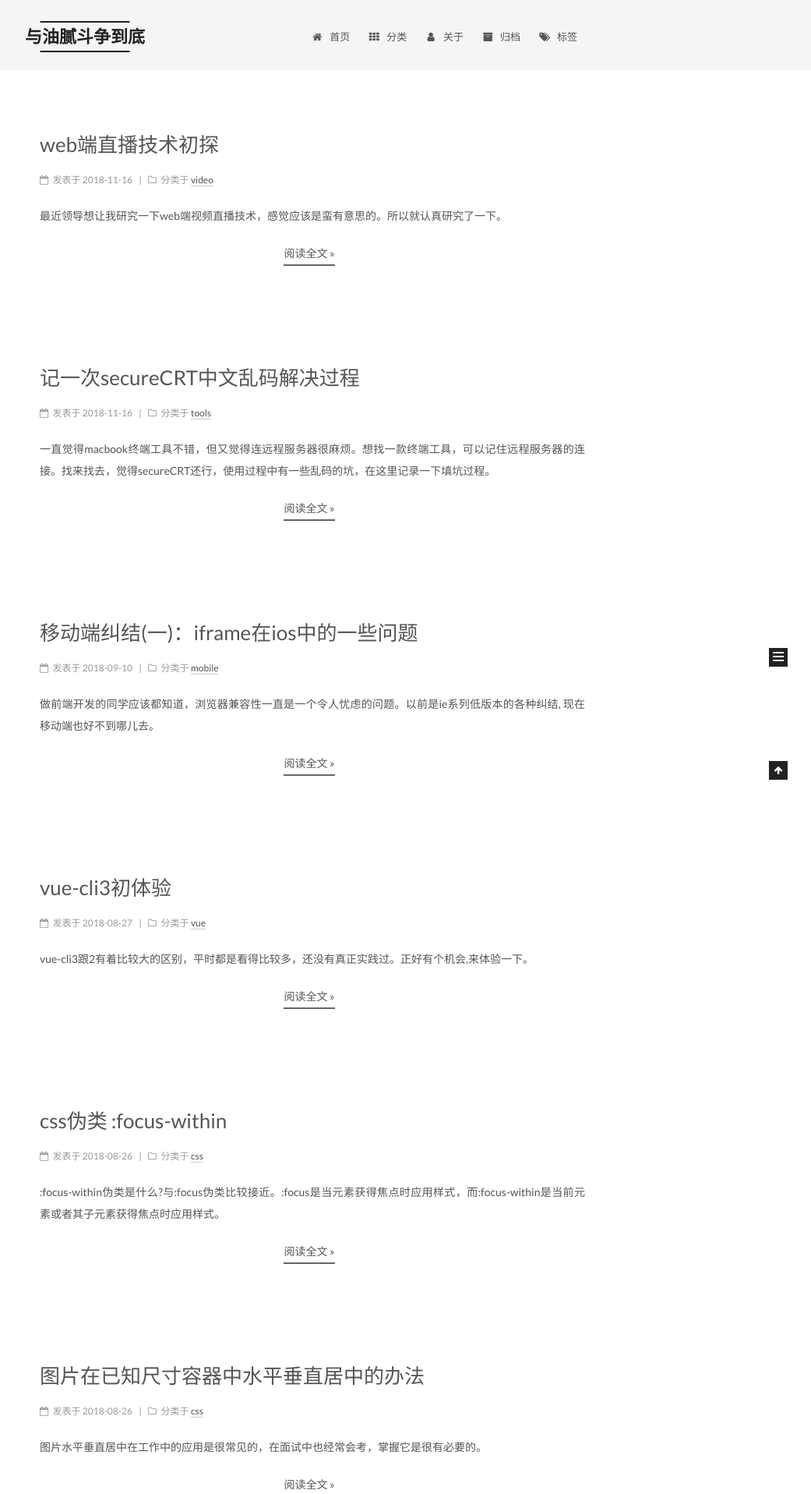
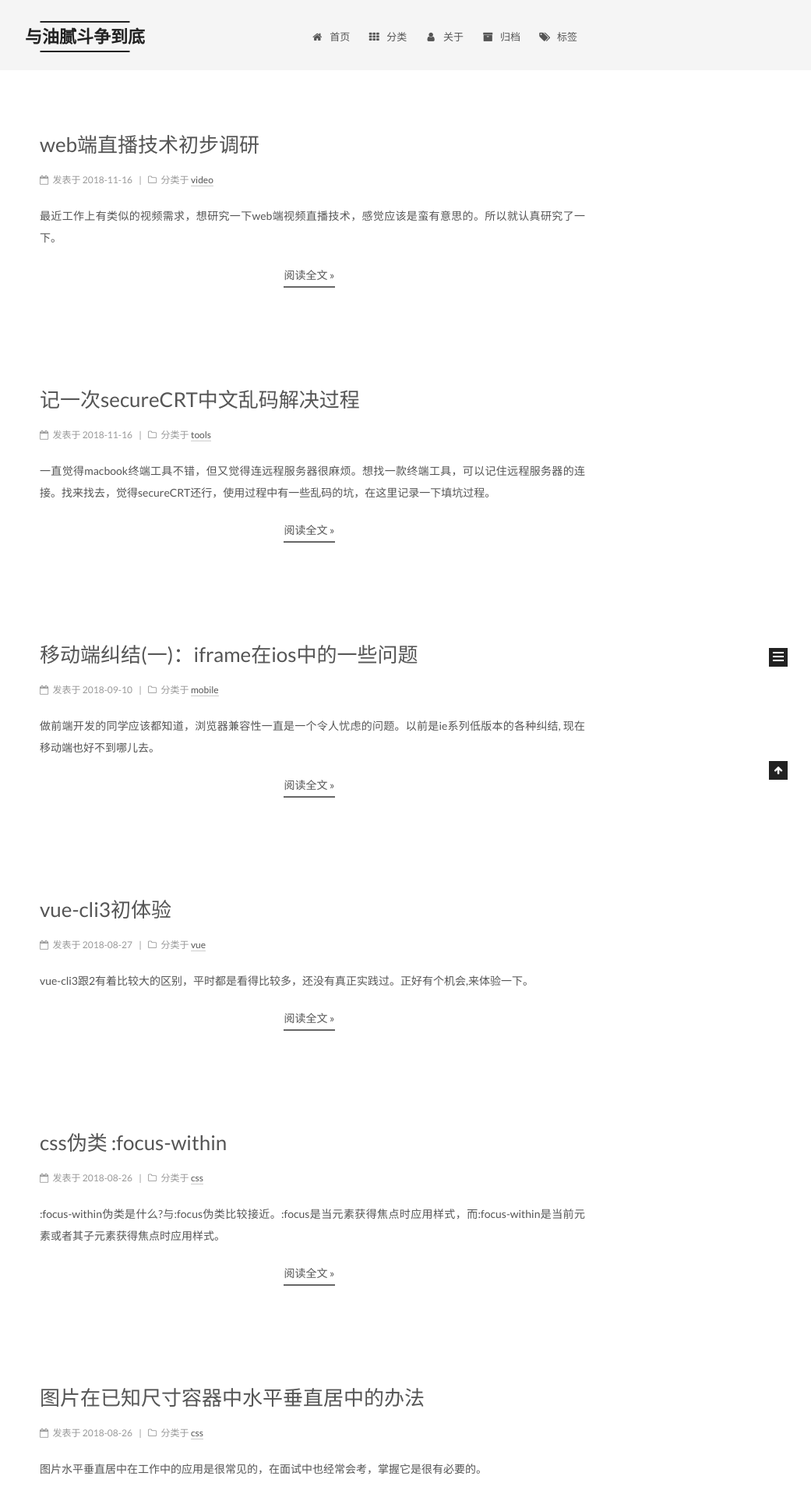
Before and after one commit to yunchangyue/blog, a Jekyll site: the page built from index.html, in a window 1280 px wide. Shown: the top 1916 px of the page at 78% size, without its empty margins (239-1280 px from the left). Built offline with Jekyll 4.4.1, drawn with Linux system fonts in a browser that asks for light colours; the list of posts is cut into pages by our own code; comment, search, counter and statistics services are not loaded.

Commit message:
修改·web端直播技术初步调研·文章的标题和描述

```diff
--- a/_posts/2018-11-16-webvideo.md
+++ b/_posts/2018-11-16-webvideo.md
@@ -1,6 +1,6 @@
 ---
-title: web端直播技术初探
-description: 最近领导想让我研究一下web端视频直播技术，感觉应该是蛮有意思的。所以就认真研究了一下。
+title: web端直播技术初步调研
+description: 最近工作上有类似的视频需求，想研究一下web端视频直播技术，感觉应该是蛮有意思的。所以就认真研究了一下。
 categories:
  - video
 tags:
```
Also changed, not shown: other parts of _posts/2018-11-16-webvideo.md (+1 -1 lines).
